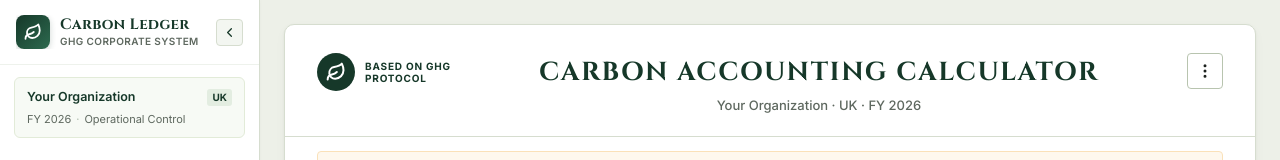
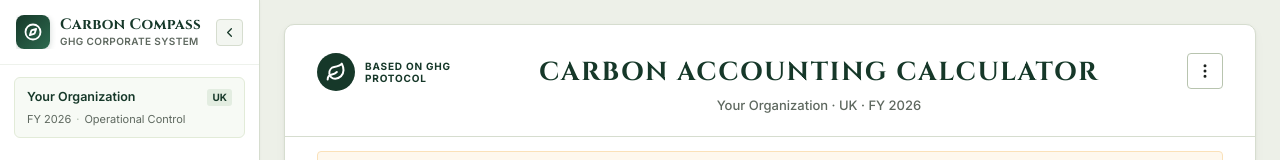
Before and after one commit to Shree999751/Carbon-Ledger, a React (Vite) app: page / in a window 1280 px wide. Shown: the top 160 px of the page. Built offline with nearby package versions, Linux system fonts and the light colour scheme.

Commit message:
Rename branding from Carbon Ledger to Carbon Compass

```diff
--- a/src/components/Sidebar.tsx
+++ b/src/components/Sidebar.tsx
@@ -1,5 +1,6 @@
 import React, { useRef } from 'react';
 import {
+  Compass,
   Leaf,
   Building2,
   Layers,
@@ -154,11 +155,11 @@ export const Sidebar: React.FC<SidebarProps> = ({
         <div className="sidebar-header">
           <div className="sidebar-brand-group">
             <div className="sidebar-logo-box">
-              <Leaf size={18} strokeWidth={2.4} color="#ffffff" />
+              <Compass size={18} strokeWidth={2.4} color="#ffffff" />
             </div>
             {!isCollapsed && (
               <div className="sidebar-brand-text">
-                <div className="sidebar-app-name">Carbon Ledger</div>
+                <div className="sidebar-app-name">Carbon Compass</div>
                 <div className="sidebar-app-sub">GHG Corporate System</div>
               </div>
             )}
--- a/src/utils/reportExport.ts
+++ b/src/utils/reportExport.ts
@@ -257,7 +257,7 @@ export function generateAuditJson(
 ): string {
   const exportPayload = {
     schema: 'https://ghgprotocol.org/corporate-standard/v2',
-    generator: 'Carbon Ledger Enterprise Accounting System',
+    generator: 'Carbon Compass Enterprise Accounting System',
     exportTimestamp: new Date().toISOString(),
     organization: {
       name: setup.orgName || 'Your Organization',
@@ -773,7 +773,7 @@ export function generateStandaloneHtmlReport(
       </div>
       <div class="sign-box" style="text-align: right;">
         <div style="display: inline-block; text-align: center; border: 2px solid #163829; padding: 10px 16px; border-radius: 6px;">
-          <div style="font-size: 10px; font-weight: 700; color: #163829; letter-spacing: 0.1em;">CARBON LEDGER</div>
+          <div style="font-size: 10px; font-weight: 700; color: #163829; letter-spacing: 0.1em;">CARBON COMPASS</div>
           <div style="font-size: 12px; font-weight: 800; color: #163829; margin: 2px 0;">ASSURANCE VERIFIED</div>
           <div style="font-size: 9px; color: #58655c;">GHG PROTOCOL COMPLIANT</div>
         </div>
```
Also changed, not shown: 1 other file (tests, documents, lock files or other folders).
